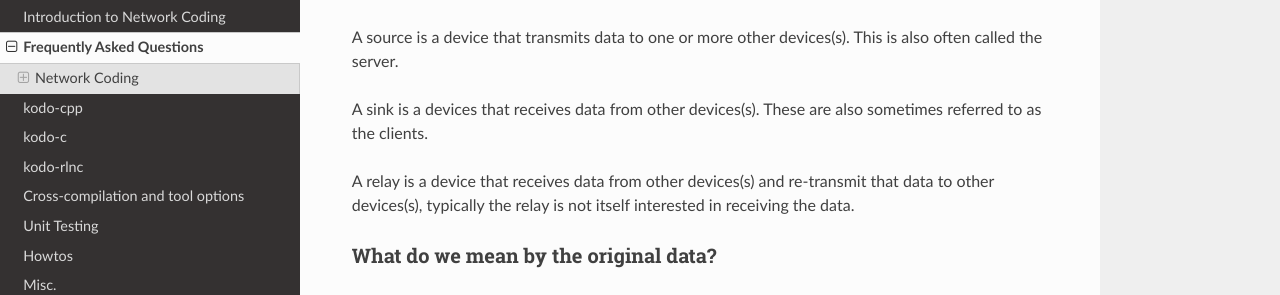
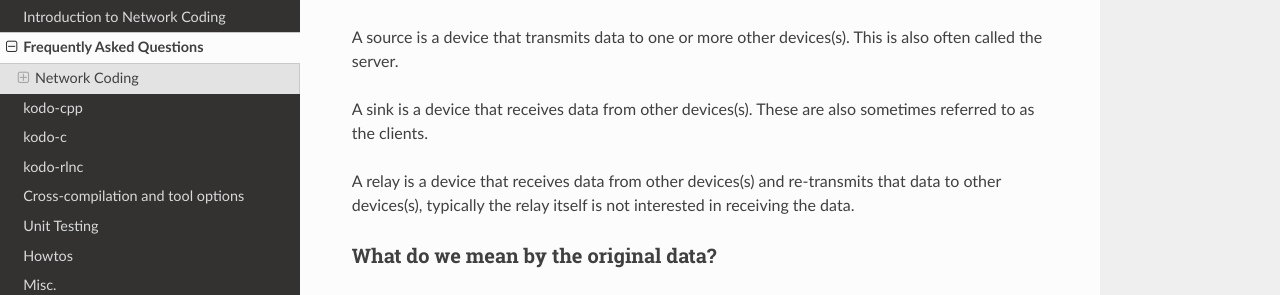
Before and after one commit to steinwurf/steinwurf-docs, a Sphinx documentation site: the page built from source/faq.rst, in a window 1280 px wide and 900 px high, scrolled down 958 px. Shown: the part 158-453 px from the top of the window. Built offline with Sphinx 7.4.7 and the Read the Docs theme 2.0.0, drawn with Linux system fonts in a browser that asks for light colours; pages that are not in the unit, such as notebooks, are missing from menus.

Commit message:
Correct typos

```diff
--- a/source/faq.rst
+++ b/source/faq.rst
@@ -29,12 +29,12 @@ different entities in the network. For example:
 A source is a device that transmits data to one or more other
 devices(s). This is also often called the server.
 
-A sink is a devices that receives data from other devices(s). These
+A sink is a device that receives data from other devices(s). These
 are also sometimes referred to as the clients.
 
 A relay is a device that receives data from other devices(s) and
-re-transmit that data to other devices(s), typically the relay is not
-itself interested in receiving the data.
+re-transmits that data to other devices(s), typically the relay itself
+is not interested in receiving the data.
 
 What do we mean by the original data?
 .....................................
```
